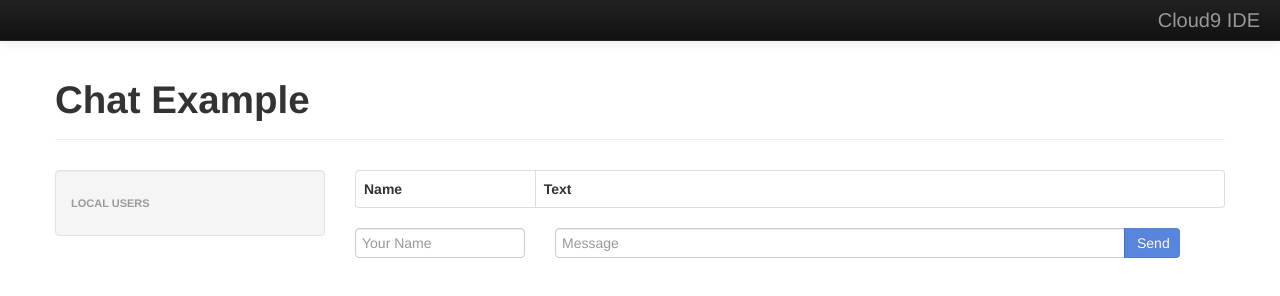
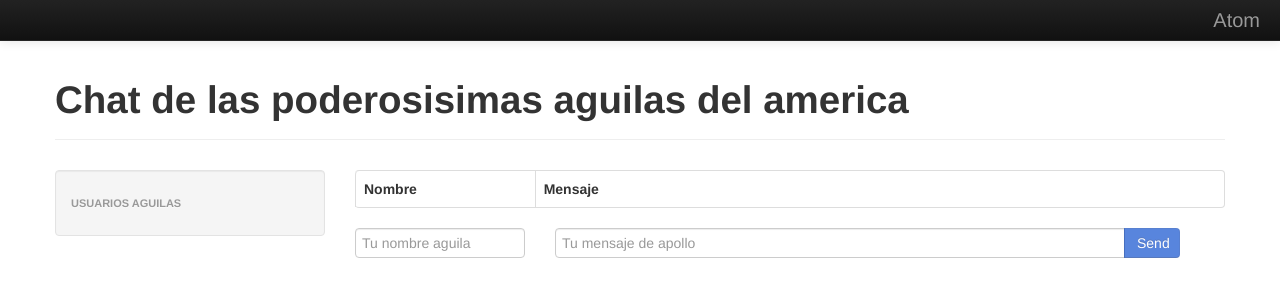
Before and after one commit to AlessandroAndradeRamos/practica3-andrade, a website: page client/index.html in a window 1280 px wide. Drawn offline with nearby package versions, Linux system fonts and the light colour scheme; no server answers.

Commit message:
Se actualizaron etiquetas de inglés a español

```diff
--- a/client/index.html
+++ b/client/index.html
@@ -1,7 +1,7 @@
 <!doctype html>
 <html lang="en" ng-app>
   <head>
-    <title>Chat Example</title>
+    <title>Chat P. A. America</title>
     <meta name="viewport" content="width=device-width, initial-scale=1.0">
     <link rel="stylesheet" href="/css/bootstrap.min.css">
     <link rel="stylesheet" href="/css/bootstrap-responsive.min.css">
@@ -50,17 +50,17 @@
       <div class="navbar navbar-fixed-top navbar-inverse">
         <div class="navbar-inner">
           <div class="pull-right">
-            <a href="https://c9.io" class="brand">Cloud9 IDE</a>
+            <a href="https://atom.io/" class="brand">Atom</a>
           </div>
         </div>
       </div>
       <div class="page-header">
-        <h1>Chat Example</h1>
+        <h1>Chat de las poderosisimas aguilas del america</h1>
       </div>
       <div class="row">
         <div class="span3">
           <ul class="nav nav-list well">
-            <li class="nav-header">Local Users</li>
+            <li class="nav-header">Usuarios aguilas</li>
             <li ng-repeat="user in roster" ng-bind="user">
             </li>
           </ul>
@@ -69,8 +69,8 @@
           <table class="table table-striped table-bordered">
             <thead>
               <tr>
-                <th class="span2">Name</th>
-                <th class="span7">Text</th>
+                <th class="span2">Nombre</th>
+                <th class="span7">Mensaje</th>
               </tr>
             </thead>
             <tbody>
@@ -82,9 +82,9 @@
           </table>
           <div class="row controls">
             <form ng-submit="send()">
-              <div class="span2"><input type="text" class="input-block-level" ng-model="name" ng-change="setName()" placeholder="Your Name"></div>
+              <div class="span2"><input type="text" class="input-block-level" ng-model="name" ng-change="setName()" placeholder="Tu nombre aguila"></div>
               <div class="input-append span7">
-                <input type="text" class="span6" ng-model="text" placeholder="Message">
+                <input type="text" class="span6" ng-model="text" placeholder="Tu mensaje de apollo">
                 <input type="submit" class="span1 btn btn-primary" value="Send" ng-disabled="!text">
               </div>
             </form>
```
